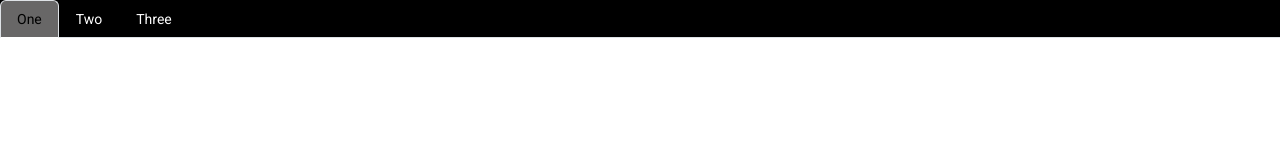
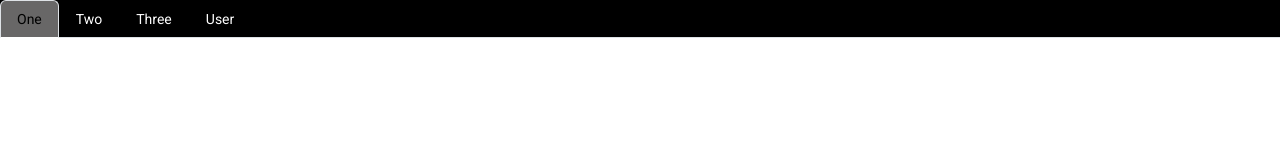
Before and after one commit to SII-Informatica-UMA/ciklum-yadosfitness, an Angular app in the folder YadosFitness/: page / in a window 1280 px wide. Shown: the top 160 px of the page. Built offline with nearby package versions, Linux system fonts and the light colour scheme.

Commit message:
user prueba

```diff
--- a/YadosFitness/src/app/app.component.html
+++ b/YadosFitness/src/app/app.component.html
@@ -14,6 +14,9 @@
         <button ngbNavLink>Three</button>
 
       </li>
+      <li [ngbNavItem]="4">
+        <button ngbNavLink>User</button>
+      </li>
     </ul>
 
     <div [ngbNavOutlet]="nav" class="mt-2"></div>
```
